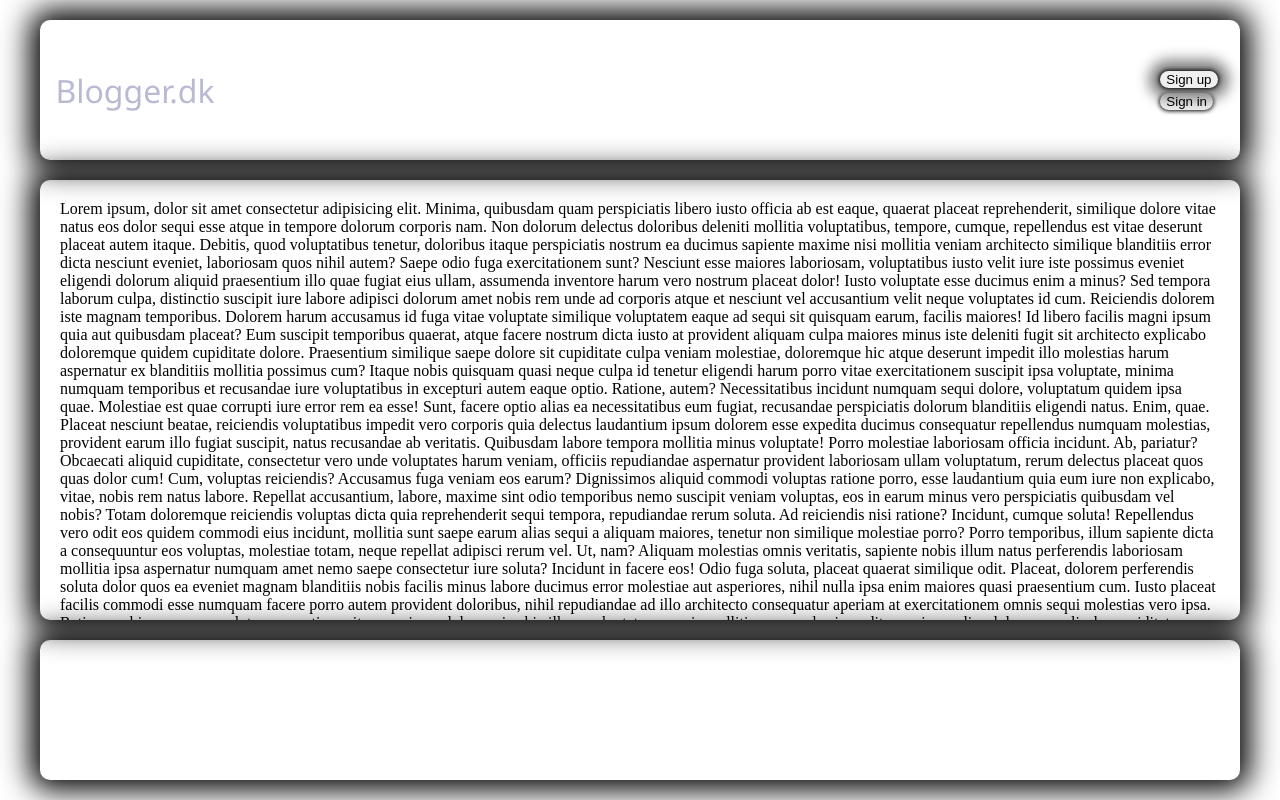
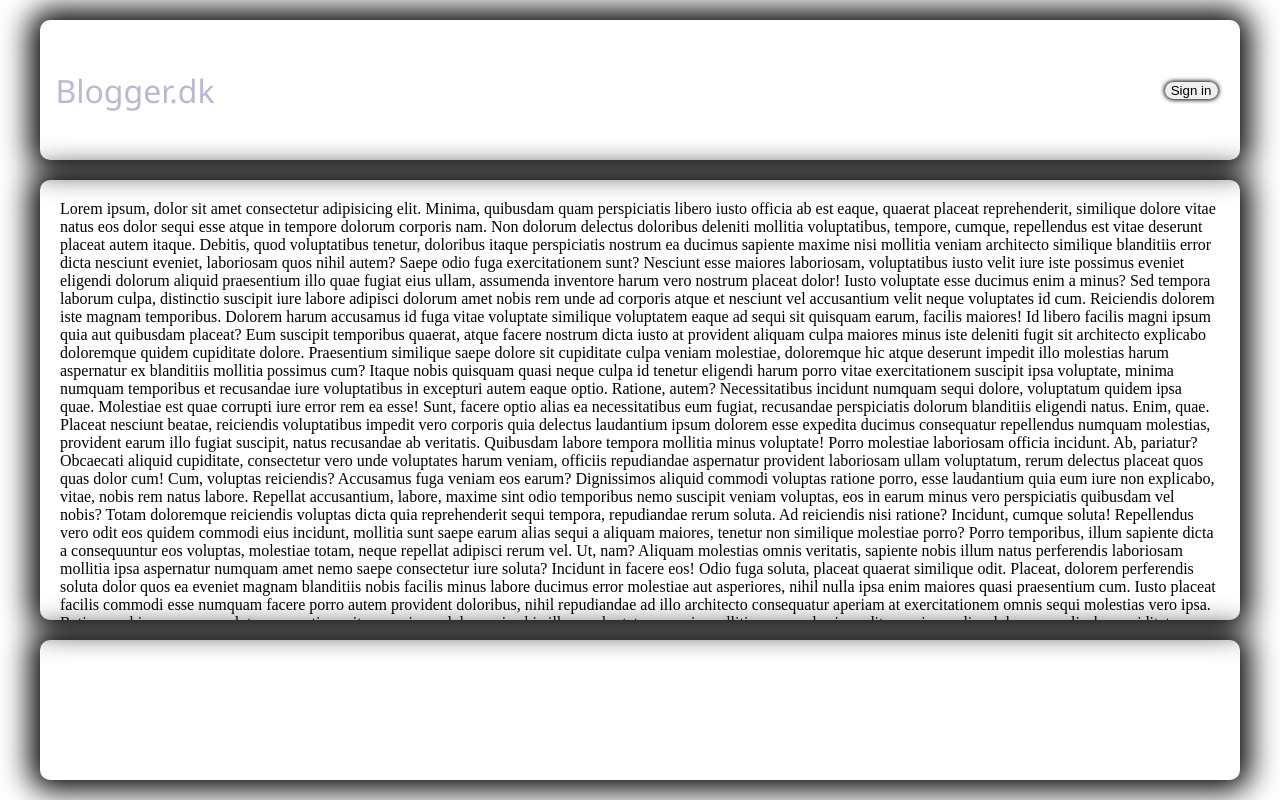
Before and after one commit to CodeDunkey/ReactBlogSite, a React (Create React App) app in the folder reactblogsite/: page / in a window 1280 px wide. Built offline with nearby package versions, Linux system fonts and the light colour scheme.

Commit message:
13.02.2024 22:07

```diff
--- a/reactblogsite/src/Components/Modal/Modal.tsx
+++ b/reactblogsite/src/Components/Modal/Modal.tsx
@@ -64,14 +64,12 @@ export const ModalSignIn = () => {
     console.log('userName in Modal', userName);
     return (
         <div>
-            <button className="signUp" onClick={toggleSignUp}>Sign up</button>
+            {/* <button className="signUp" onClick={toggleSignUp}>Sign up</button> */}
             <Button buttonType={Type.SINGIN} text="Sign in" onClick={toggleSignIn}/>
 
             <ReactModal style={{ overlay: reactModalStyles.overlay, content: reactModalStyles.content }} isOpen={singIn} >
                 <button onClick={toggleSignIn}>X</button>
-
                 <input onChange={textInputUser} onKeyDown={keyPress} placeholder='User Name & email'></input>
-                {inputUser.current}{keyDown}
                 <input value={password} onChange={textInputPassword} placeholder='Password'></input>
                 {password}
             </ReactModal>
```
